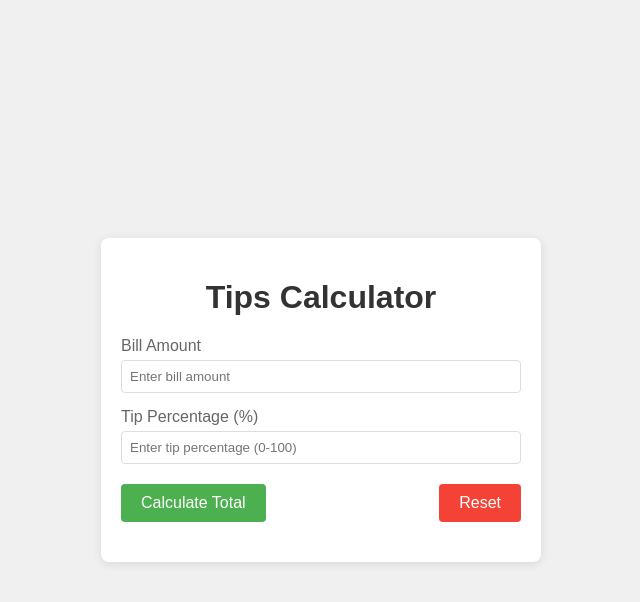
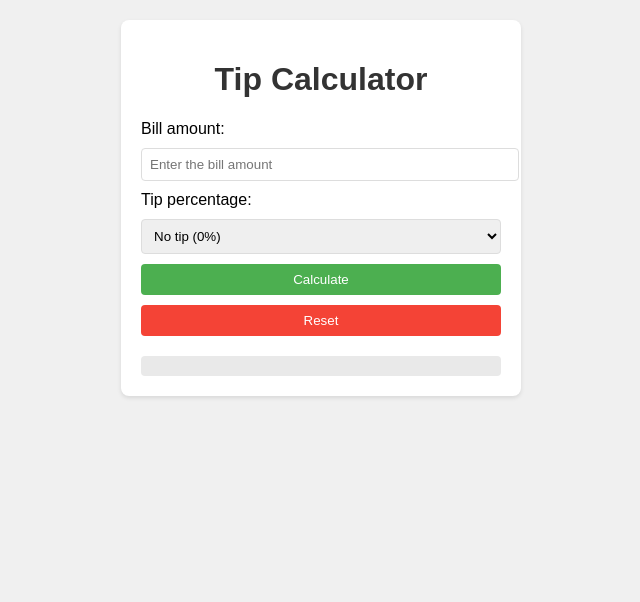
Before and after one commit to darksp1der/TipsCalculator, a plain HTML site: page index.html in a window 1280 px wide. Both pictures are taken after a click on the button "Reset". Shown: the whole page, without its empty margins (319-959 px from the left). Drawn offline with Linux system fonts and the light colour scheme.

Commit message:
modified selection for tip

```diff
--- a/index.html
+++ b/index.html
@@ -3,77 +3,35 @@
 <head>
     <meta charset="UTF-8">
     <meta name="viewport" content="width=device-width, initial-scale=1.0">
+    <title>Tip Calculator</title>
     <link rel="stylesheet" href="styles/styles.css">
-    <title>Tips Calculator</title>
 </head>
 <body>
     <div class="calculator">
-        <h1>Tips Calculator</h1>
-        <div class="input-group">
-            <label for="billAmount">Bill Amount</label>
-            <input type="number" id="billAmount" placeholder="Enter bill amount" min="0" step="0.01">
+        <h1>Tip Calculator</h1>
+        <label for="bill">Bill amount:</label>
+        <input type="number" id="bill" min="0" step="0.01" placeholder="Enter the bill amount">
+
+        <label for="tipSelect">Tip percentage:</label>
+        <select id="tipSelect">
+            <option value="0">No tip (0%)</option>
+            <option value="5">5%</option>
+            <option value="10">10%</option>
+            <option value="15">15%</option>
+            <option value="custom">Custom amount</option>
+        </select>
+
+        <div id="customTipContainer" style="display: none;">
+            <label for="customTip">Custom tip (%):</label>
+            <input type="number" id="customTip" min="0" max="100" step="0.1" placeholder="Enter custom tip percentage">
         </div>
-        <div class="input-group">
-            <label for="tipPercentage">Tip Percentage (%)</label>
-            <input type="number" id="tipPercentage" placeholder="Enter tip percentage (0-100)" min="0" max="100" step="1" onkeydown="return event.keyCode !== 190 && event.keyCode !== 110">
-        </div>
-        <div class="buttons">
-            <button id="calculateBtn">Calculate Total</button>
-            <button id="resetBtn">Reset</button>
-        </div>
-        <div id="result" class="result"></div>
-        <div id="error" class="error"></div>
+
+        <button onclick="calculateTip()">Calculate</button>
+        <button onclick="reset()" class="reset-button">Reset</button>
+
+        <div id="result"></div>
     </div>
 
-    <script>
-        const billAmountInput = document.getElementById('billAmount');
-        const tipPercentageInput = document.getElementById('tipPercentage');
-        const calculateBtn = document.getElementById('calculateBtn');
-        const resetBtn = document.getElementById('resetBtn');
-        const resultDiv = document.getElementById('result');
-        const errorDiv = document.getElementById('error');
-
-        calculateBtn.addEventListener('click', calculateTotal);
-        resetBtn.addEventListener('click', resetCalculator);
-
-        tipPercentageInput.addEventListener('input', function() {
-            this.value = this.value.replace(/[^0-9]/g, '');
-            if (this.value < 0) this.value = 0;
-            if (this.value > 100) this.value = 100;
-        });
-
-        function calculateTotal() {
-            const billAmount = parseFloat(billAmountInput.value);
-            const tipPercentage = parseInt(tipPercentageInput.value);
-
-            if (isNaN(billAmount) || billAmount <= 0) {
-                errorDiv.textContent = "Please enter a valid positive number for the bill amount.";
-                resultDiv.textContent = "";
-                return;
-            }
-
-            if (isNaN(tipPercentage) || tipPercentage < 0 || tipPercentage > 100) {
-                errorDiv.textContent = "Please enter a valid integer between 0 and 100 for the tip percentage.";
-                resultDiv.textContent = "";
-                return;
-            }
-
-            const tipAmount = (billAmount * tipPercentage) / 100;
-            const totalBill = billAmount + tipAmount;
-
-            resultDiv.innerHTML = `
-                <p>Tip Amount: ${tipAmount.toFixed(2)}</p>
-                <p>Total Amount to be Paid: ${totalBill.toFixed(2)}</p>
-            `;
-            errorDiv.textContent = "";
-        }
-
-        function resetCalculator() {
-            billAmountInput.value = "";
-            tipPercentageInput.value = "";
-            resultDiv.textContent = "";
-            errorDiv.textContent = "";
-        }
-    </script>
+    <script src="script.js"></script>
 </body>
 </html>
--- /dev/null
+++ b/script.js
@@ -0,0 +1,88 @@
+document.addEventListener('DOMContentLoaded', function() {
+    const tipSelect = document.getElementById('tipSelect');
+    const customTipContainer = document.getElementById('customTipContainer');
+    const billInput = document.getElementById('bill');
+    const customTipInput = document.getElementById('customTip');
+
+    tipSelect.addEventListener('change', function() {
+        if (this.value === 'custom') {
+            customTipContainer.style.display = 'block';
+        } else {
+            customTipContainer.style.display = 'none';
+        }
+    });
+
+    billInput.addEventListener('input', function() {
+        if (this.value < 0) {
+            this.value = 0;
+        }
+    });
+
+    customTipInput.addEventListener('input', function() {
+        if (this.value < 0) {
+            this.value = 0;
+        } else if (this.value > 100) {
+            this.value = 100;
+        }
+    });
+});
+
+function calculateTip() {
+    const bill = parseFloat(document.getElementById('bill').value);
+    const tipSelect = document.getElementById('tipSelect');
+    const customTip = parseFloat(document.getElementById('customTip').value);
+
+    let tipPercentage;
+    if (tipSelect.value === 'custom') {
+        tipPercentage = customTip;
+    } else {
+        tipPercentage = parseFloat(tipSelect.value);
+    }
+
+    // Clear previous error messages
+    clearErrors();
+
+    if (isNaN(bill) || bill < 0) {
+        showError('bill', 'Please enter a valid bill amount (0 or greater).');
+        return;
+    }
+
+    if (tipSelect.value === 'custom') {
+        if (isNaN(customTip) || customTip < 0 || customTip > 100) {
+            showError('customTip', 'Please enter a valid tip percentage (0-100).');
+            return;
+        }
+    }
+
+    const tipAmount = bill * (tipPercentage / 100);
+    const total = bill + tipAmount;
+
+    const resultDiv = document.getElementById('result');
+    resultDiv.innerHTML = `
+        <p>Initial amount: $${bill.toFixed(2)}</p>
+        <p>Tip (${tipPercentage}%): $${tipAmount.toFixed(2)}</p>
+        <p><strong>Total: $${total.toFixed(2)}</strong></p>
+    `;
+}
+
+function reset() {
+    document.getElementById('bill').value = '';
+    document.getElementById('tipSelect').value = '0';
+    document.getElementById('customTip').value = '';
+    document.getElementById('customTipContainer').style.display = 'none';
+    document.getElementById('result').innerHTML = '';
+    clearErrors();
+}
+
+function showError(inputId, message) {
+    const input = document.getElementById(inputId);
+    const errorDiv = document.createElement('div');
+    errorDiv.className = 'error';
+    errorDiv.textContent = message;
+    input.parentNode.insertBefore(errorDiv, input.nextSibling);
+}
+
+function clearErrors() {
+    const errors = document.querySelectorAll('.error');
+    errors.forEach(error => error.remove());
+}
--- a/styles/styles.css
+++ b/styles/styles.css
@@ -1,64 +1,68 @@
 body {
     font-family: Arial, sans-serif;
-    display: flex;
-    justify-content: center;
-    align-items: center;
-    height: 100vh;
-    margin: 0;
+    max-width: 400px;
+    margin: 0 auto;
+    padding: 20px;
     background-color: #f0f0f0;
 }
+
 .calculator {
     background-color: white;
+    padding: 20px;
     border-radius: 8px;
-    box-shadow: 0 2px 10px rgba(0, 0, 0, 0.1);
-    padding: 20px;
-    width: 100%;
-    max-width: 400px;
+    box-shadow: 0 2px 4px rgba(0,0,0,0.1);
 }
+
 h1 {
     text-align: center;
     color: #333;
 }
-.input-group {
-    margin-bottom: 15px;
+
+label, input, select, button {
+    display: block;
+    width: 100%;
+    margin-bottom: 10px;
 }
-label {
-    display: block;
-    margin-bottom: 5px;
-    color: #666;
-}
-input {
-    width: 100%;
+
+input, select, button {
     padding: 8px;
     border: 1px solid #ddd;
     border-radius: 4px;
-    box-sizing: border-box;
 }
-.buttons {
-    display: flex;
-    justify-content: space-between;
-    margin-top: 20px;
+
+input:invalid {
+    border-color: #f44336;
 }
+
 button {
-    padding: 10px 20px;
-    border: none;
-    border-radius: 4px;
-    cursor: pointer;
-    font-size: 16px;
-}
-#calculateBtn {
     background-color: #4CAF50;
     color: white;
+    border: none;
+    cursor: pointer;
 }
-#resetBtn {
+
+button:hover {
+    background-color: #45a049;
+}
+
+.reset-button {
     background-color: #f44336;
-    color: white;
 }
-.result {
+
+.reset-button:hover {
+    background-color: #d32f2f;
+}
+
+#result {
     margin-top: 20px;
-    font-weight: bold;
+    padding: 10px;
+    background-color: #e9e9e9;
+    border-radius: 4px;
 }
+
 .error {
-    color: red;
-    margin-top: 10px;
+    color: #f44336;
+    font-size: 0.9em;
+    margin-top: -5px;
+    margin-bottom: 10px;
 }
```
